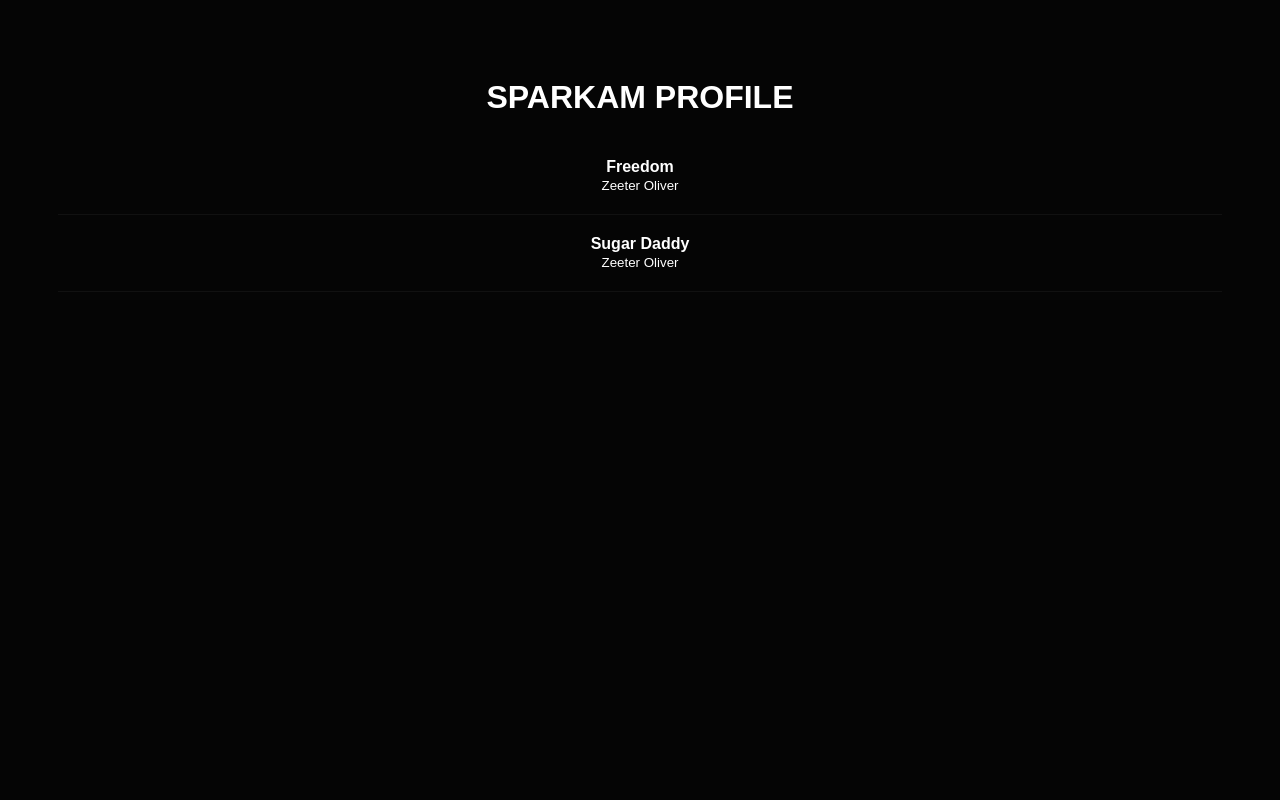
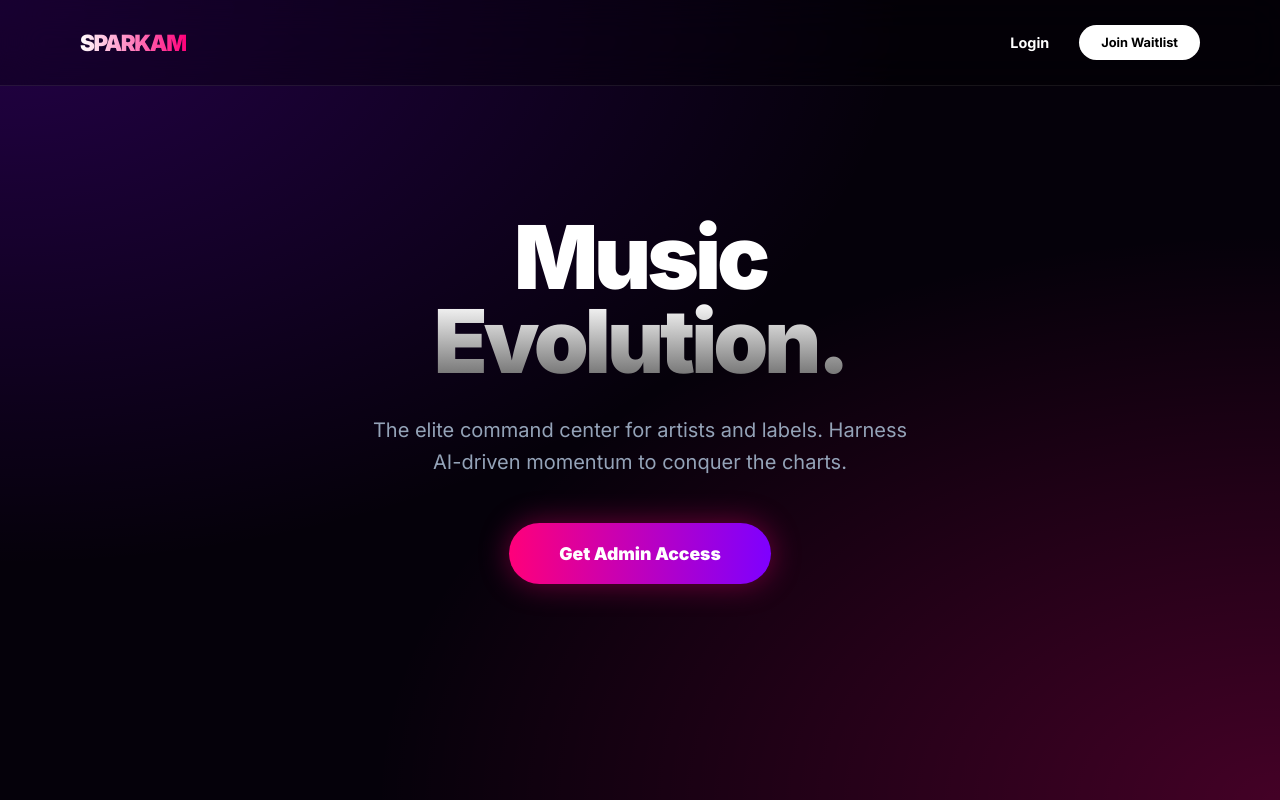
Before and after one commit to renovateafrica234-debug/Sparkam, a plain HTML site: page index.html in a window 1280 px wide. Drawn offline with Linux system fonts and the light colour scheme.

Commit message:
Update index.html

```diff
--- a/index.html
+++ b/index.html
@@ -1,19 +1,121 @@
 <!DOCTYPE html>
 <html lang="en">
 <head>
-    <meta charset="UTF-8"><title>Sparkam | Profile</title>
-    <style>body{background:#050505;color:#fff;font-family:sans-serif;padding:50px;text-align:center;} .track{padding:20px;border-bottom:1px solid #111;text-decoration:none;color:#fff;display:block;}</style>
+    <meta charset="UTF-8">
+    <meta name="viewport" content="width=device-width, initial-scale=1.0">
+    <title>Sparkam | The Future of Music</title>
+    <link href="https://fonts.googleapis.com/css2?family=Inter:wght@400;700;900&display=swap" rel="stylesheet">
+    <style>
+        :root {
+            --bg: #05010a;
+            --accent: #ff007a;
+            --purple: #7e00ff;
+        }
+
+        body {
+            margin: 0;
+            padding: 0;
+            background-color: var(--bg);
+            color: white;
+            font-family: 'Inter', sans-serif; /* Fixed the font issue */
+            overflow-x: hidden;
+            /* The "Aurora" effect from your demo link */
+            background-image:
+                radial-gradient(at 0% 0%, rgba(126, 0, 255, 0.25) 0px, transparent 50%),
+                radial-gradient(at 100% 100%, rgba(255, 0, 122, 0.25) 0px, transparent 50%);
+            height: 100vh;
+        }
+
+        /* Glass Navigation Bar - Fixed to be see-through like the demo */
+        nav {
+            display: flex;
+            justify-content: space-between;
+            align-items: center;
+            padding: 25px 80px;
+            backdrop-filter: blur(20px); /* This adds the "Glass" look */
+            -webkit-backdrop-filter: blur(20px);
+            background: rgba(0, 0, 0, 0.3);
+            border-bottom: 1px solid rgba(255, 255, 255, 0.08);
+            position: fixed;
+            top: 0;
+            width: 100%;
+            box-sizing: border-box;
+            z-index: 1000;
+        }
+
+        .logo {
+            font-size: 1.4rem;
+            font-weight: 900;
+            letter-spacing: -1.5px;
+            background: linear-gradient(to right, #fff, var(--accent));
+            -webkit-background-clip: text;
+            -webkit-text-fill-color: transparent;
+        }
+
+        /* Hero Section - Centered and Bold */
+        .hero {
+            display: flex;
+            flex-direction: column;
+            justify-content: center;
+            align-items: center;
+            text-align: center;
+            height: 100vh;
+            padding: 0 20px;
+        }
+
+        h1 {
+            font-size: 5.5rem; /* Bigger size like the Kimi demo */
+            font-weight: 900;
+            margin: 0;
+            line-height: 0.95;
+            letter-spacing: -4px;
+            background: linear-gradient(to bottom, #ffffff 50%, #666666 100%);
+            -webkit-background-clip: text;
+            -webkit-text-fill-color: transparent;
+        }
+
+        p {
+            font-size: 1.25rem;
+            color: #94a3b8;
+            max-width: 550px;
+            margin: 30px 0 45px 0;
+            line-height: 1.6;
+        }
+
+        /* The Neon Button from the demo */
+        .btn-main {
+            background: linear-gradient(90deg, var(--accent), var(--purple));
+            color: white;
+            padding: 20px 50px;
+            border-radius: 100px;
+            text-decoration: none;
+            font-weight: 800;
+            font-size: 1.1rem;
+            box-shadow: 0 0 30px rgba(255, 0, 122, 0.4);
+            transition: 0.4s cubic-bezier(0.175, 0.885, 0.32, 1.275);
+        }
+
+        .btn-main:hover {
+            transform: scale(1.05);
+            box-shadow: 0 0 50px rgba(255, 0, 122, 0.7);
+        }
+    </style>
 </head>
 <body>
-    <h1>SPARKAM PROFILE</h1>
-    <div id="list"></div>
-    <script src="brain-core.js"></script>
-    <script>
-        const db = window.sparkamBrain.db;
-        const list = document.getElementById('list');
-        Object.keys(db).forEach(k => {
-            list.innerHTML += `<a class="track" href="fan-link.html?track=${k}"><strong>${k}</strong><br><small>${db[k].artist}</small></a>`;
-        });
-    </script>
+
+    <nav>
+        <div class="logo">SPARKAM</div>
+        <div style="display:flex; gap: 30px; align-items:center;">
+            <a href="dashboard.html" style="color:white; text-decoration:none; font-size: 0.9rem; font-weight:600;">Login</a>
+            <a href="dashboard.html" style="background:white; color:black; padding: 10px 22px; border-radius: 50px; text-decoration:none; font-weight:bold; font-size: 0.8rem;">Join Waitlist</a>
+        </div>
+    </nav>
+
+    <section class="hero">
+        <h1>Music<br>Evolution.</h1>
+        <p>The elite command center for artists and labels. Harness AI-driven momentum to conquer the charts.</p>
+        <a href="dashboard.html" class="btn-main">Get Admin Access</a>
+    </section>
+
 </body>
 </html>
```
